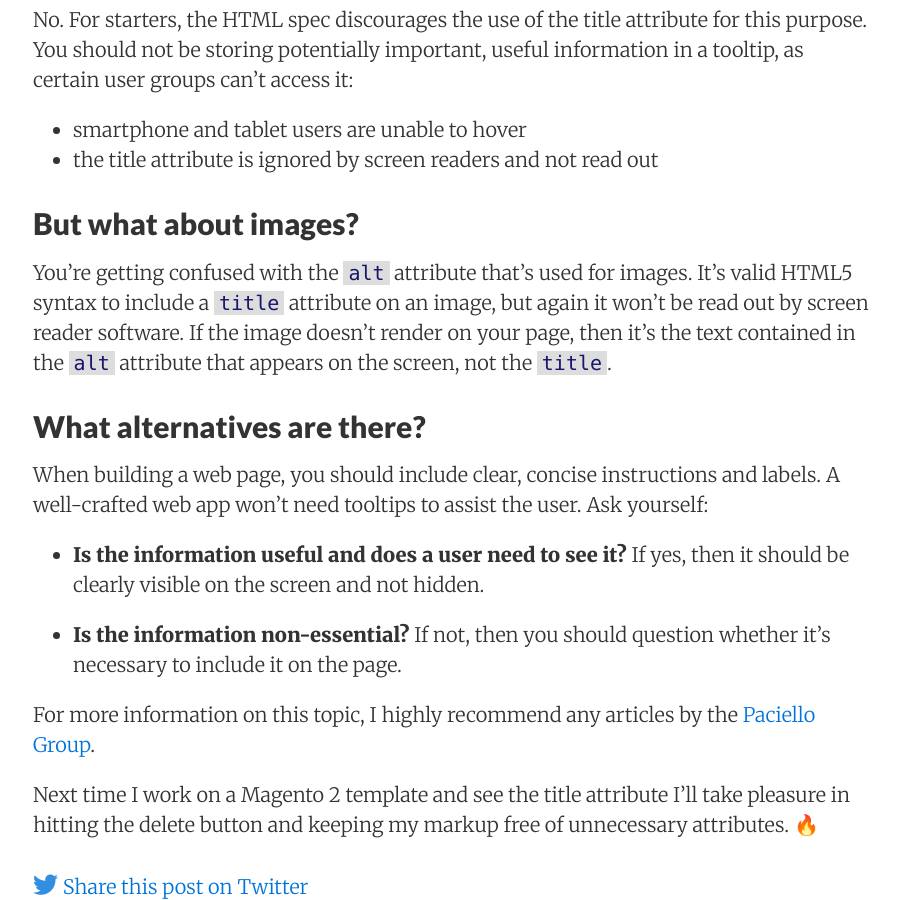
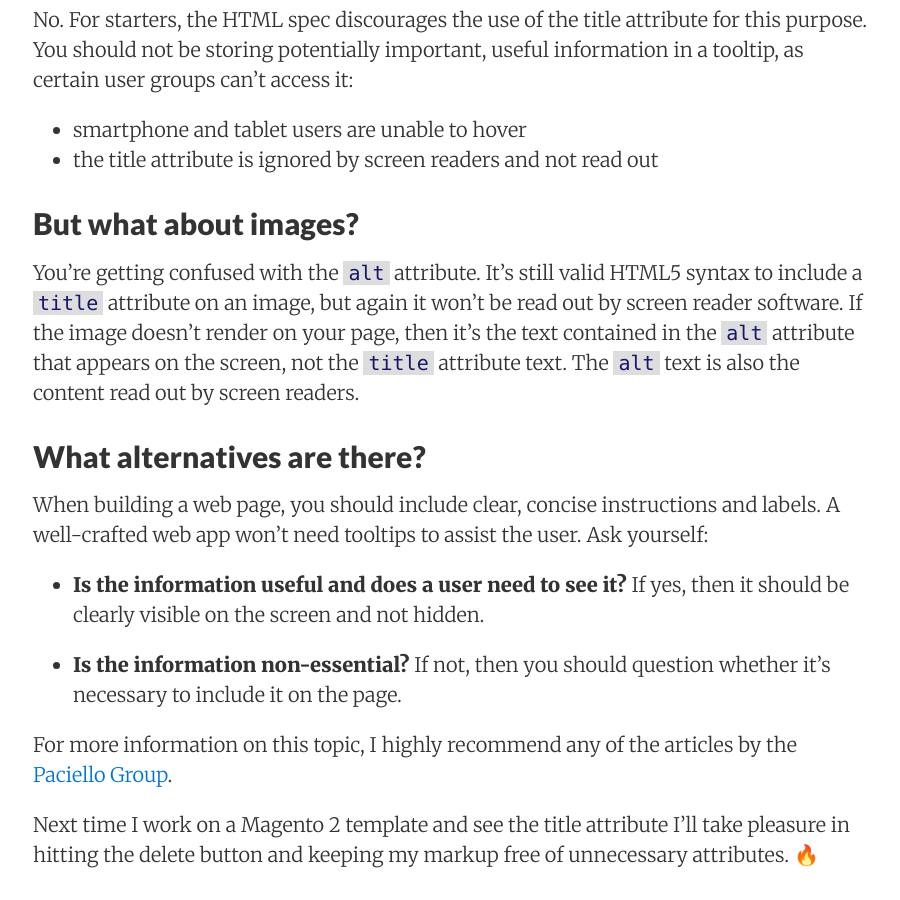
Before and after one commit to claire-codes/blog-com, a Jekyll site: the page built from _posts/2017-01-31-why-the-title-attribute-is-pointless-in-html5.markdown, in a window 1280 px wide and 900 px high, scrolled down 1924 px. Shown: the whole window, without its empty margins (187-1087 px from the left). Built offline with Jekyll 4.4.1, drawn with Linux system fonts in a browser that asks for light colours; nearby versions of some CDN libraries; Markdown is read by kramdown in place of the engine named in the settings; comment, search, counter and statistics services are not loaded.

Commit message:
:cow2: Bit more tweaking

```diff
--- a/_posts/2017-01-31-why-the-title-attribute-is-pointless-in-html5.markdown
+++ b/_posts/2017-01-31-why-the-title-attribute-is-pointless-in-html5.markdown
@@ -61,7 +61,7 @@ No. For starters, the HTML spec discourages the use of the title attribute for t
 
 ## But what about images?
 
-You're getting confused with the `alt` attribute that's used for images. It's valid HTML5 syntax to include a `title` attribute on an image, but again it won't be read out by screen reader software. If the image doesn't render on your page, then it's the text contained in the `alt` attribute that appears on the screen, not the `title`.
+You're getting confused with the `alt` attribute. It's still valid HTML5 syntax to include a `title` attribute on an image, but again it won't be read out by screen reader software. If the image doesn't render on your page, then it's the text contained in the `alt` attribute that appears on the screen, not the `title` attribute text. The `alt` text is also the content read out by screen readers.
 
 ## What alternatives are there?
 
@@ -71,6 +71,6 @@ When building a web page, you should include clear, concise instructions and lab
 
 * **Is the information non-essential?** If not, then you should question whether it's necessary to include it on the page.
 
-For more information on this topic, I highly recommend any articles by the [Paciello Group](https://www.paciellogroup.com).
+For more information on this topic, I highly recommend any of the articles by the [Paciello Group](https://www.paciellogroup.com).
 
 Next time I work on a Magento 2 template and see the title attribute I’ll take pleasure in hitting the delete button and keeping my markup free of unnecessary attributes. 🔥
```
